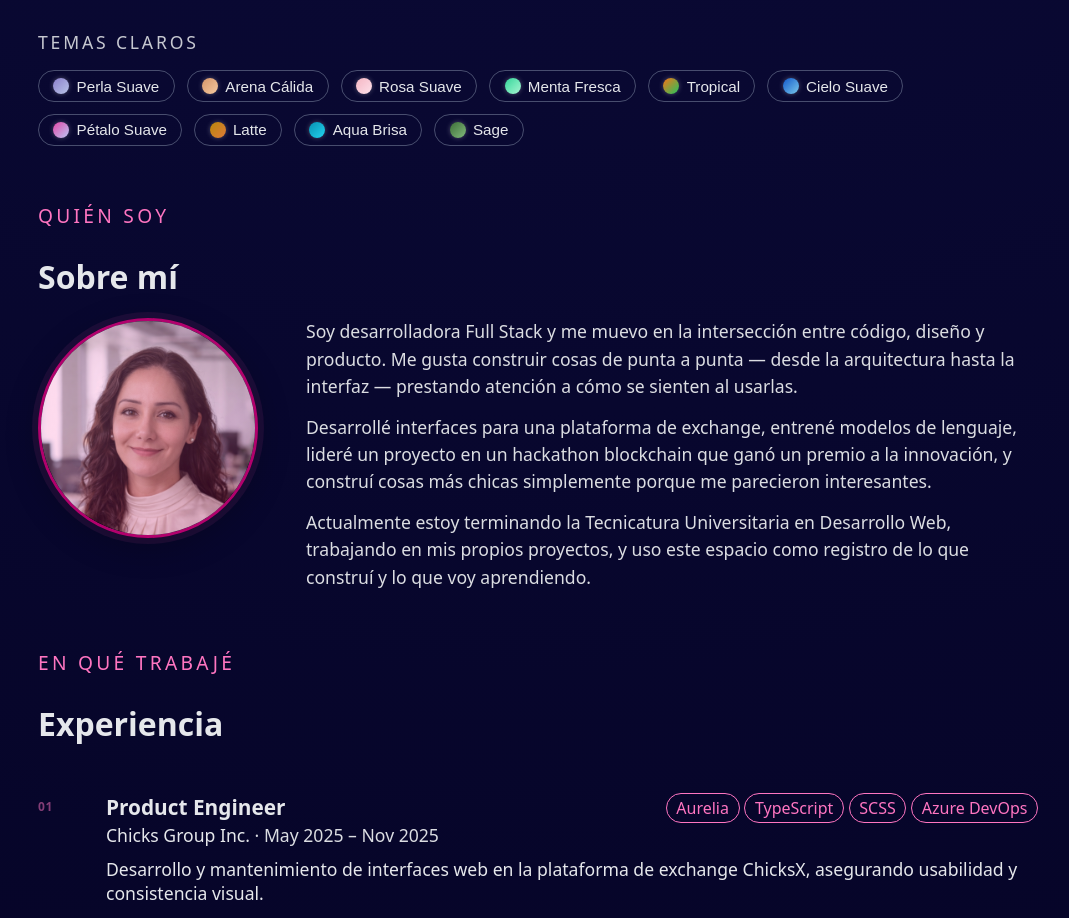
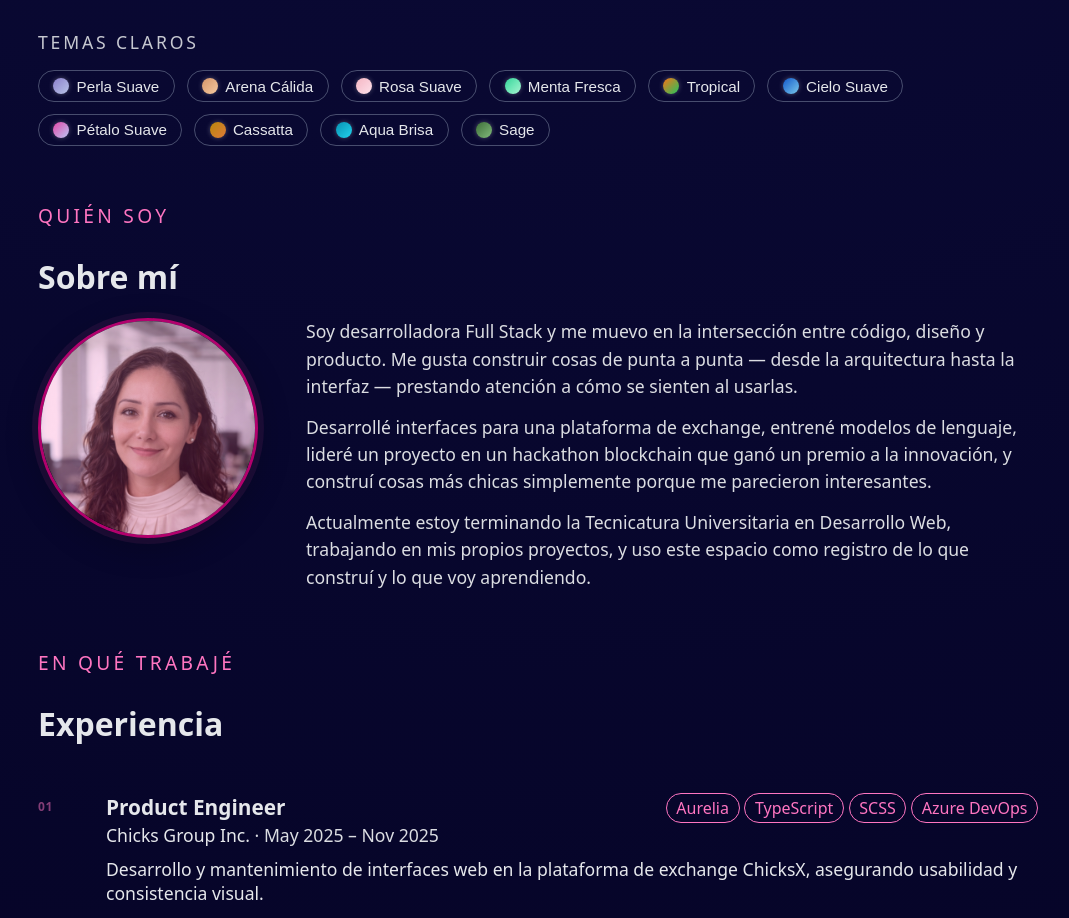
Before and after one commit to Laura-M-stack/laura-moyano-portfolio, a React (Vite) app: page / in a window 1280 px wide. Shown: the part 1213-2131 px from the top of the page, without its empty margins (102-1171 px from the left). Built offline with nearby package versions, Linux system fonts and the light colour scheme.

Commit message:
style: update theme name and docs folder

```diff
--- a/src/components/ThemeSelector.tsx
+++ b/src/components/ThemeSelector.tsx
@@ -31,7 +31,7 @@ const themes: ThemeOption[] = [
     { id: 'tropical', labelEs: 'Tropical', labelEn: 'Tropical', mode: 'light' },
     { id: 'cloud', labelEs: 'Cielo Suave', labelEn: 'Soft Cloud', mode: 'light' },
     { id: 'snowbloom', labelEs: 'Pétalo Suave', labelEn: 'SnowBloom', mode: 'light' },
-    { id: 'latte', labelEs: 'Latte', labelEn: 'Latte', mode: 'light' },
+    { id: 'neapolitan', labelEs: 'Cassatta', labelEn: 'Neapolitan', mode: 'light' },
     { id: 'aqua', labelEs: 'Aqua Brisa', labelEn: 'Aqua Breeze', mode: 'light' },
     { id: 'blossom', labelEs: 'Sage', labelEn: 'Sage', mode: 'light' }
 ];
--- a/src/context/ThemeContext.tsx
+++ b/src/context/ThemeContext.tsx
@@ -18,7 +18,7 @@ export type ThemeId =
     | 'tropical'
     | 'cloud'
     | 'snowbloom'
-    | 'latte'
+    | 'neapolitan'
     | 'aqua'
     | 'blossom';
 
--- a/src/styles.css
+++ b/src/styles.css
@@ -609,7 +609,7 @@ body.theme-eclipse {
     --project-card-border: rgba(168, 85, 247, 0.35);
 }
 
-body.theme-latte {
+body.theme-neapolitan {
     --bg: #fdf8f0;
     --bg-elevated: rgba(255, 243, 228, 0.92);
     --bg-soft: rgba(253, 248, 240, 0.95);
@@ -2065,7 +2065,7 @@ main {
     background: linear-gradient(135deg, #e348a7, #b9c7f5);
 }
 
-.theme-pill[data-theme="latte"] .theme-pill-swatch {
+.theme-pill[data-theme="neapolitan"] .theme-pill-swatch {
     background: linear-gradient(135deg, #b8860b, #e07b39);
 }
 
```
Also changed, not shown: 5 other files (tests, documents, lock files or other folders).
